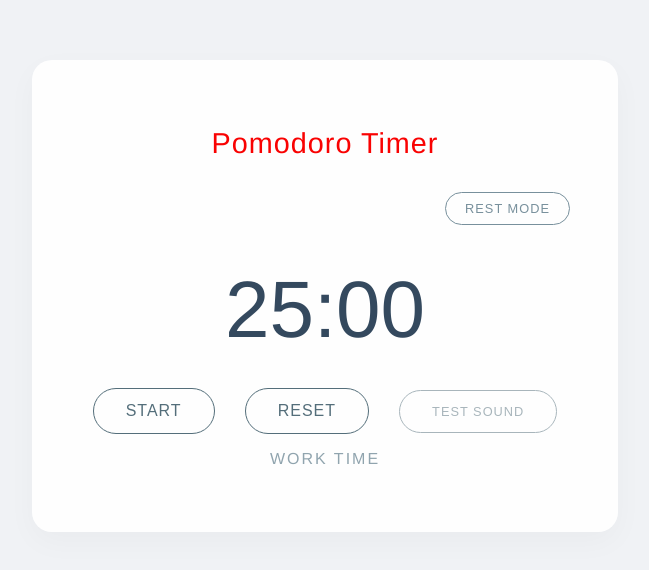
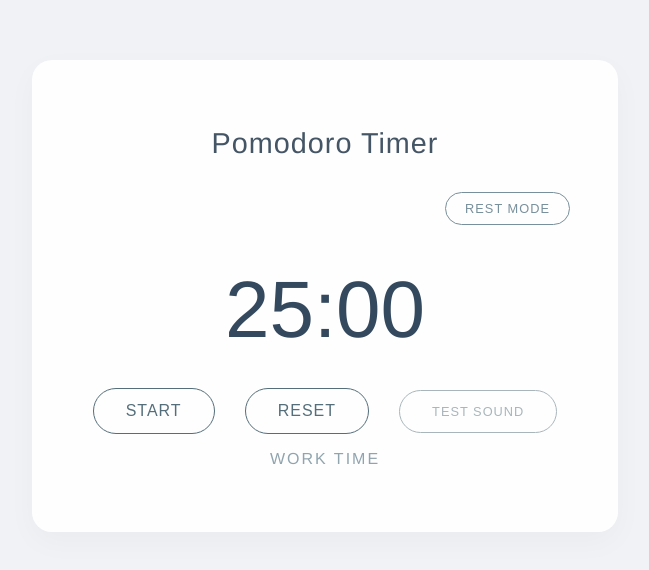
Before and after one commit to ernsterlanson/BOYA-Pomodoro, a plain HTML site: page index.html in a window 1280 px wide. Shown: the part 104-674 px from the top of the page, without its empty margins (315-964 px from the left). Drawn offline with Linux system fonts and the light colour scheme.

Commit message:
restored original color

```diff
--- a/styles.css
+++ b/styles.css
@@ -19,7 +19,7 @@ body {
 
 h1 {
     font-weight: 300;
-    color: #f90202;
+    color: #445566;
     margin-bottom: 2rem;
     font-size: 1.8rem;
     letter-spacing: 1px;
```
